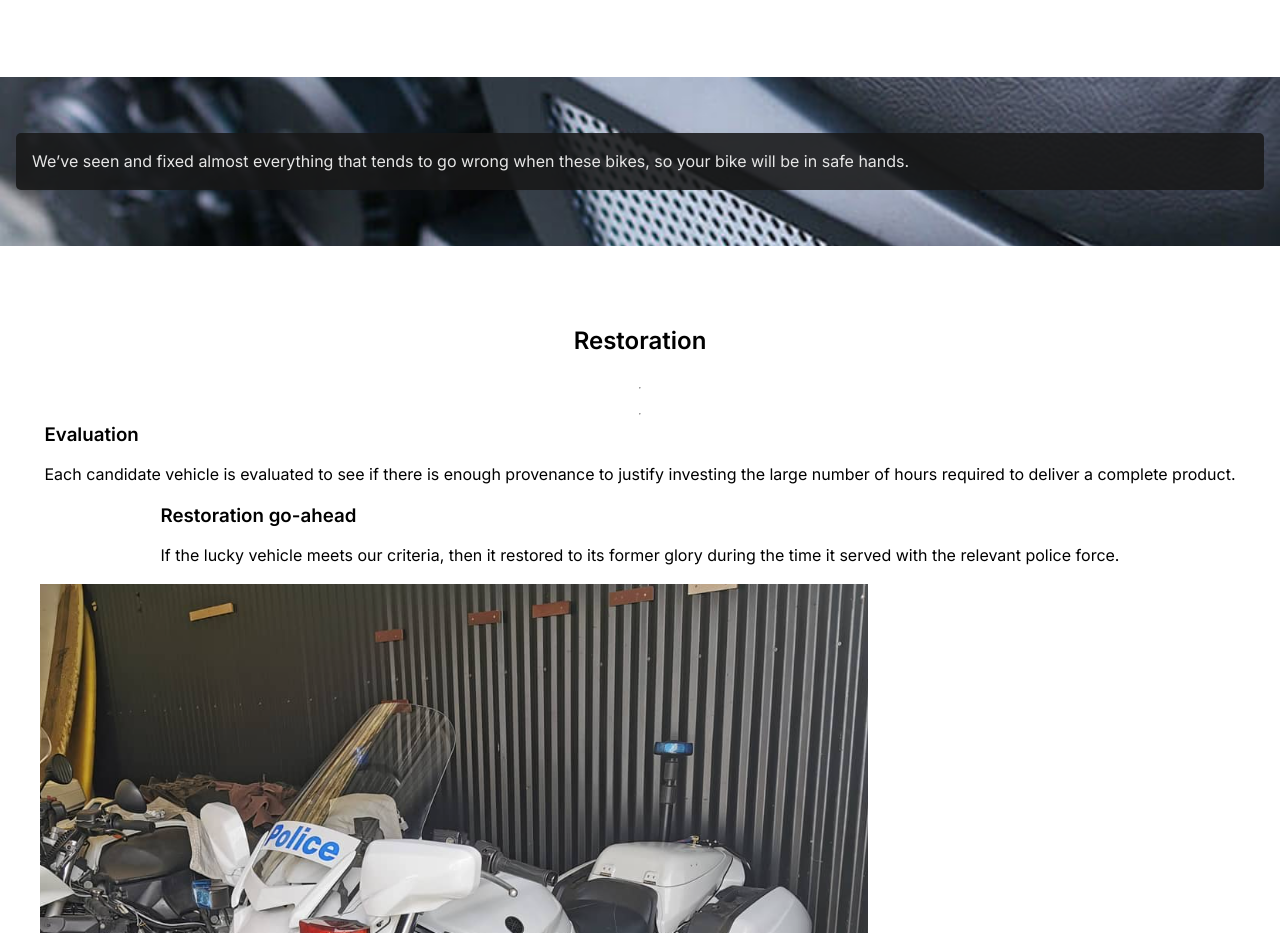
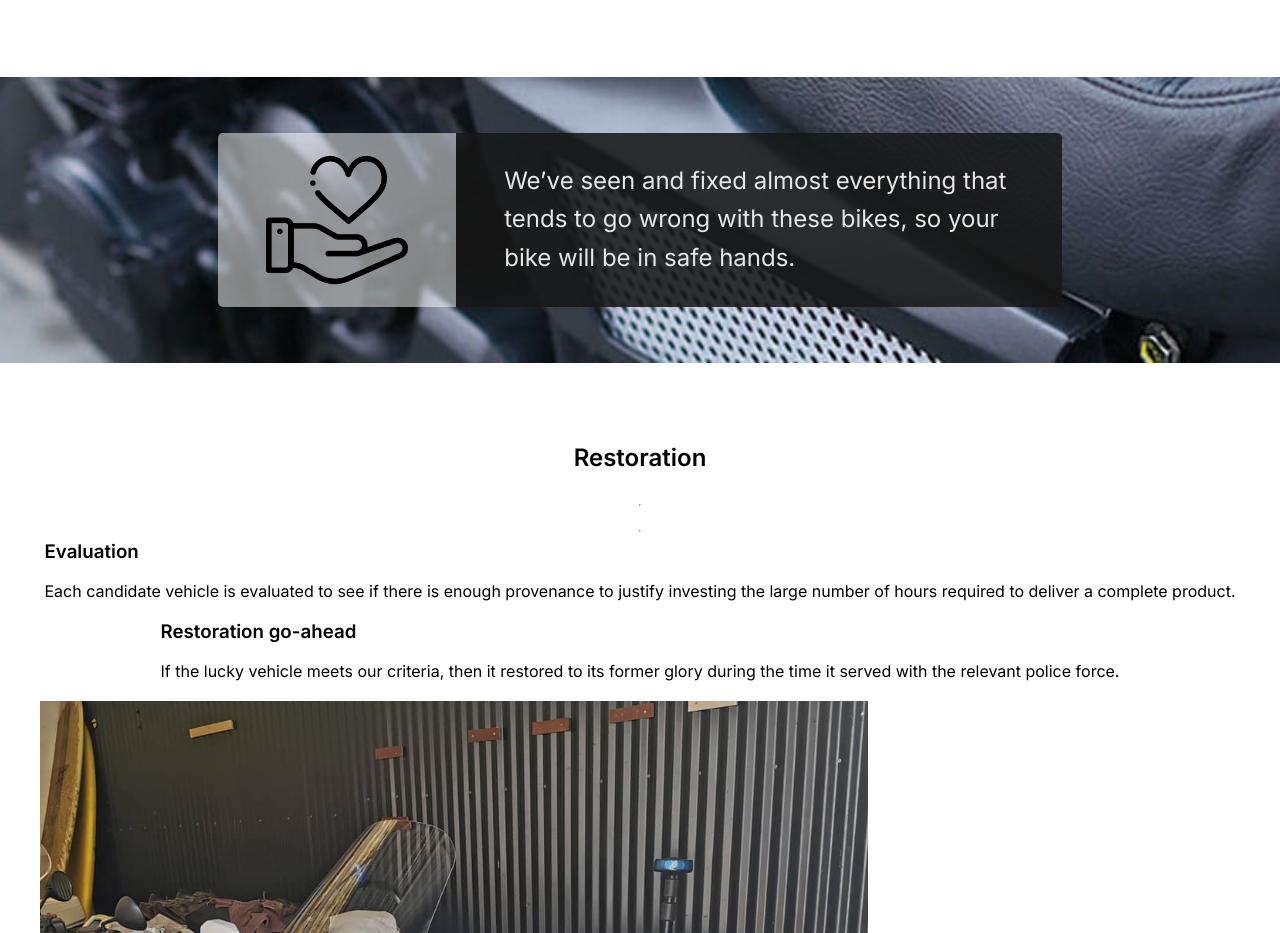
Before and after one commit to Angus-Munro/Police-Bikes-.com-.au, a plain HTML site: page index.html in a window 1280 px wide. Shown: the part 1845-2778 px from the top of the page. Drawn offline with nearby package versions, Linux system fonts and the light colour scheme.

Commit message:
Adding Safety icon image, div grouping and text with html and css markup

```diff
--- a/index.html
+++ b/index.html
@@ -244,11 +244,16 @@
 
 			<!-- || Safety -->
 			<div class="safety">
-				<div class="safety__content">
-					<p class="safety__text">
-						We’ve seen and fixed almost everything that tends to go wrong when
-						these bikes, so your bike will be in safe hands.
-					</p>
+				<div class="safety__box-wrapper">
+					<div class="safety__box-icon-wrapper">
+						<img class="safety__icon-image" src="img/heart.png" alt="Safe hands Icon" />
+					</div>
+					<div class="safety__box-content">
+						<p class="safety__content-text">
+							We’ve seen and fixed almost everything that tends to go wrong with
+							these bikes, so your bike will be in safe hands.
+						</p>
+					</div>
 				</div>
 			</div>
 
--- a/styles/partials/components/_before-after.scss
+++ b/styles/partials/components/_before-after.scss
@@ -14,10 +14,6 @@
 	.before-after-content-wrapper {
 		gap: 5rem;
 	}
-}
-
-.before-after-image-tab-section {
-	// max-width: 512px;
 }
 
 // Before-after Buttons
--- a/styles/partials/components/_icons.scss
+++ b/styles/partials/components/_icons.scss
@@ -1,9 +1,14 @@
 .services__card-icon {
-   width: 40px;
-   height: 40px;
+	width: 40px;
+	height: 40px;
+}
+
+.safety__icon-image {
+	height: 142px;
+	width: 142px;
 }
 
 .copy-icon {
-   height: 20px;
-   width: 20px;
+	height: 20px;
+	width: 20px;
 }
--- a/styles/partials/pages/_home.scss
+++ b/styles/partials/pages/_home.scss
@@ -109,13 +109,41 @@
 	@include padding-section(1.5rem, 1rem);
 	@include image-background("stock-bike-seat.jpg");
 }
-.safety__content {
+.safety__box-wrapper {
+	display: flex;
+	justify-content: center;
+}
+.safety__box-icon-wrapper {
+	background-color: $color-bg-accent;
+	padding: 1rem 3rem;
+	border-radius: 5px 0 0 5px;
+	display: none;
+}
+@include for-tablet-portrait-up {
+	.safety__box-icon-wrapper {
+		display: flex;
+		align-items: center;
+	}
+}
+.safety__icon-image {
+	max-width: initial;
+}
+.safety__box-content {
 	background-color: $color-bg-tertiary--faded;
-	padding: 1rem;
+	padding: 1rem 3rem;
 	border-radius: 5px;
+	max-width: 60ch;
+	display: flex;
+	align-items: center;
 }
-.safety__text {
+@include for-tablet-portrait-up {
+	.safety__box-content {
+		border-radius: 0 5px 5px 0;
+	}
+}
+.safety__content-text {
 	color: $color-text-tertiary;
+	font-size: 1.5rem;
 }
 
 // || Restoration
```
Also changed, not shown: styles/output.css, 1 other file.
